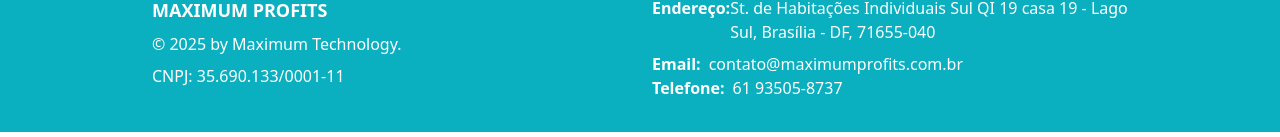
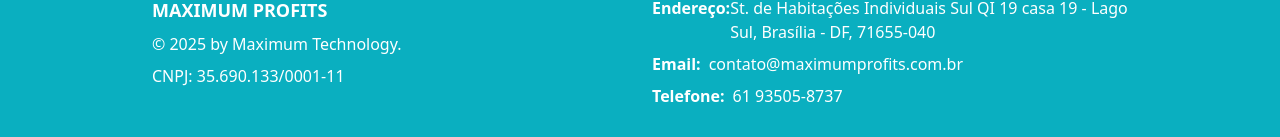
Before and after one commit to skcbroo/front_maximum, a React (Vite) app: page / in a window 1280 px wide. Shown: the part 2335-2472 px from the top of the page. Built offline with nearby package versions, Linux system fonts and the light colour scheme.

Commit message:
Update Home.jsx

```diff
--- a/src/pages/Home.jsx
+++ b/src/pages/Home.jsx
@@ -254,7 +254,7 @@ export default function Home() {
                                     <span>contato@maximumprofits.com.br</span>
                                 </p>
 
-                                <p className="flex gap-2">
+                                <p className="flex gap-2 mt-2">
                                     <span className="font-semibold">Telefone:</span>
                                     <span>61 93505-8737</span>
                                 </p>
```
